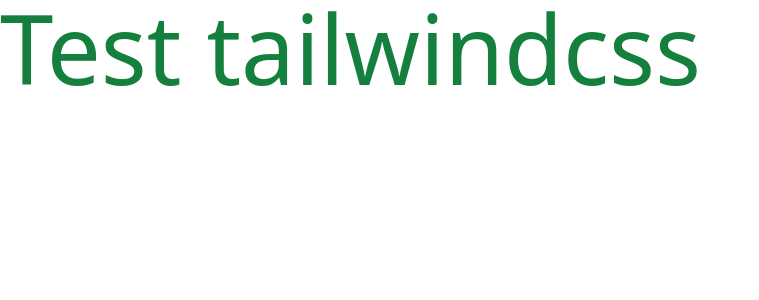
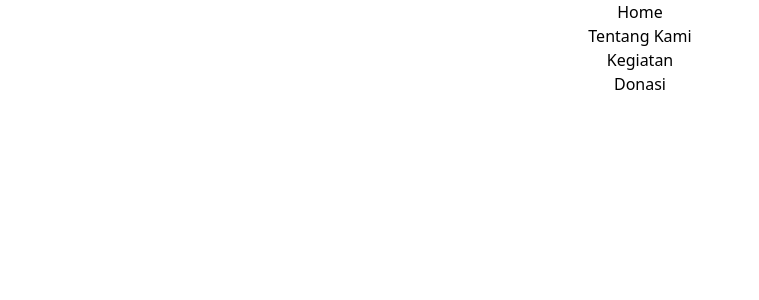
Before and after one commit to The-Foundation-Tech/frontend-tthefoundation-web-blog, a React (Create React App) app: page / in a window 1280 px wide. Shown: the top 300 px of the page, without its empty margins (0-759 px from the left). Built offline with nearby package versions, Linux system fonts and the light colour scheme.

Commit message:
Menambahkan NavLink

```diff
--- a/src/App.js
+++ b/src/App.js
@@ -1,10 +1,26 @@
 import logo from './logo.svg';
 import './App.css';
+import { Link, Route, Routes } from 'react-router-dom';
 
 function App() {
   return (
-    <div>
-      <h1 className=' text-8xl text-green-700'>Test tailwindcss</h1>
+    <div className="App">
+      <nav>
+        <ul>
+          <li>
+            <Link to="/">Home</Link>
+          </li>
+          <li>
+            <Link to="/tentang">Tentang Kami</Link>
+          </li>
+          <li>
+            <Link to="/kegiatan">Kegiatan</Link>
+          </li>
+          <li>
+            <Link to="/donasi">Donasi</Link>
+          </li>
+        </ul>
+      </nav>
     </div>
   );
 }
--- a/src/index.js
+++ b/src/index.js
@@ -3,11 +3,14 @@
 import './index.css';
 import App from './App';
 import reportWebVitals from './reportWebVitals';
+import { BrowserRouter } from 'react-router-dom';
 
 const root = ReactDOM.createRoot(document.getElementById('root'));
 root.render(
   <React.StrictMode>
-    <App />
+    <BrowserRouter>
+      <App />
+    </BrowserRouter>
   </React.StrictMode>
 );
 
```
